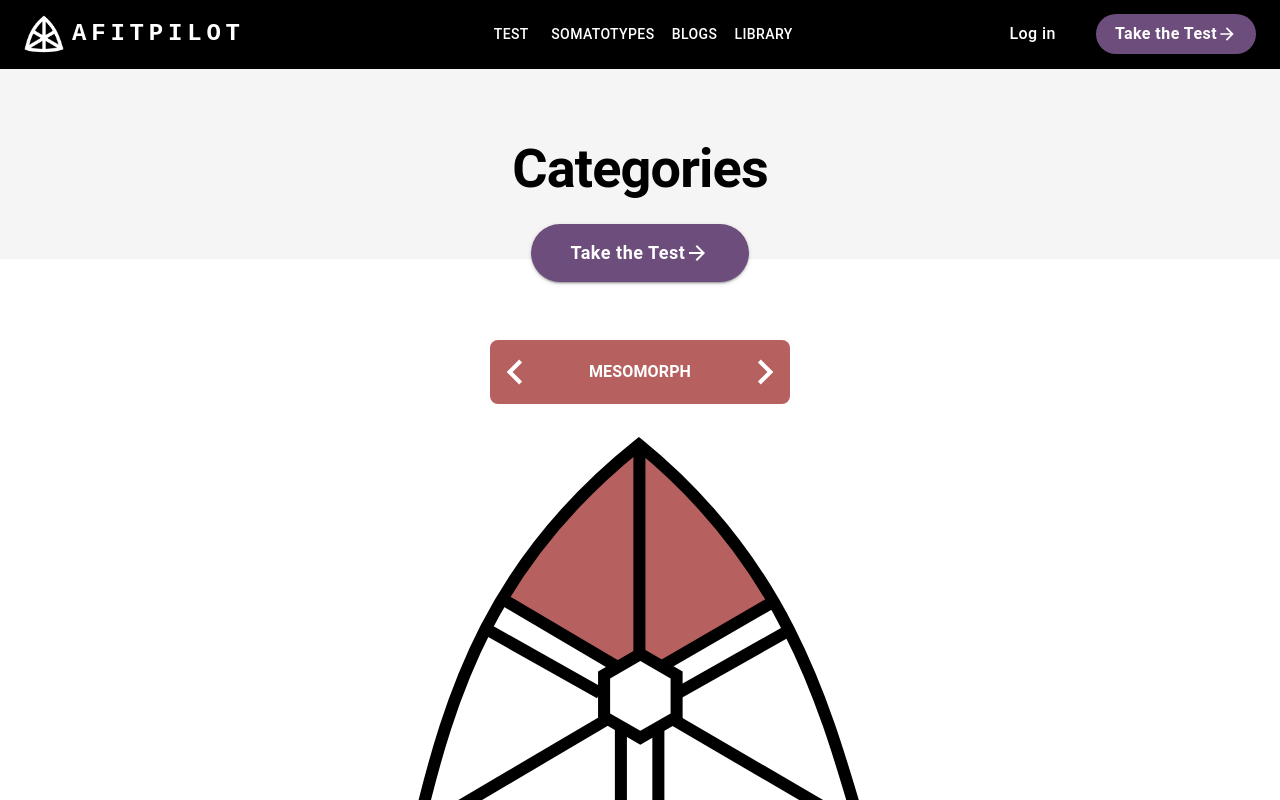
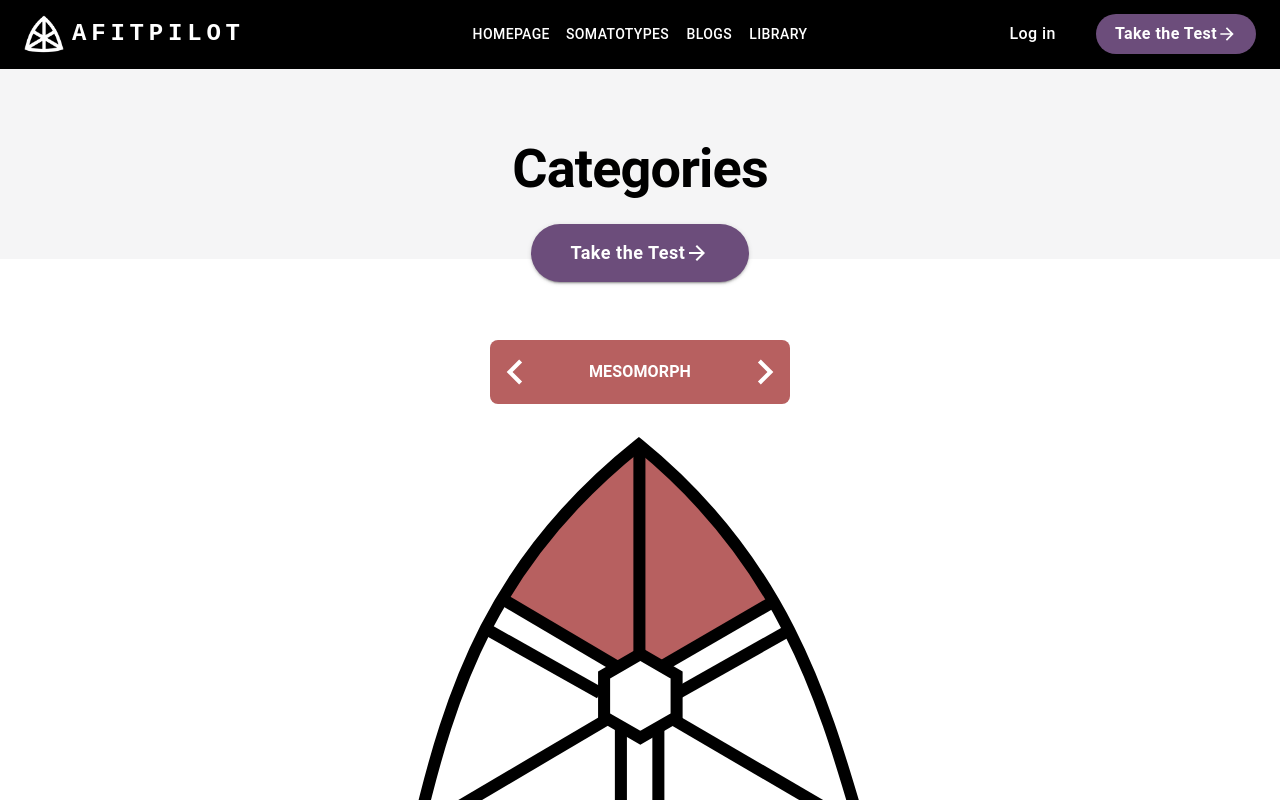
Before and after one commit to walter-clayton/afitpilot-somatotype, a React (Create React App) app in the folder client/: page /Types in a window 1280 px wide. Shown: the top 800 px of the page. Built offline with nearby package versions, Linux system fonts and the light colour scheme.

Commit message:
Fix navbar responsiveness - Add Homepage to navbar

```diff
--- a/client/src/App.tsx
+++ b/client/src/App.tsx
@@ -153,6 +153,7 @@ function App() {
             )
           }
         />
+        <Route path="/Home" element={<Home />} />
         <Route path="/Forget" element={<Forget />} />
         <Route path="/Resetpass" element={<Resetpass />} />
         <Route path="/Contact" element={<Contact />} />
--- a/client/src/components/AppNavBar.tsx
+++ b/client/src/components/AppNavBar.tsx
@@ -19,7 +19,7 @@ import ArrowForwardSharpIcon from "@mui/icons-material/ArrowForwardSharp";
 import Divider from "@mui/material/Divider";
 
 const pages = [
-  { title: "Test", path: "/Test" },
+  { title: "Homepage", path: "/Home" },
   { title: "Somatotypes", path: "/Types" },
   { title: "Blogs", path: "/Blog" },
   { title: "Library", path: "/Library" },
@@ -101,8 +101,8 @@ const ResponsiveAppBar = (props: any) => {
           <Grid container alignItems={"center"}>
             <Grid
               item
-              xs={4}
-              sx={{ display: { xs: "none", md: "flex" }, cursor: "pointer" }}
+              xs={3.5}
+              sx={{ display: large ? "flex" : "none", cursor: "pointer" }}
               flexDirection={"row"}
               onClick={() => {
                 navigate("/");
@@ -133,7 +133,7 @@ const ResponsiveAppBar = (props: any) => {
               item
               xs={10}
               sx={{
-                display: { xs: "flex", md: "none" },
+                display: large ? "none" : "flex",
                 justifyContent: "start",
                 cursor: "pointer",
               }}
@@ -177,7 +177,7 @@ const ResponsiveAppBar = (props: any) => {
               xs={2}
               sx={{
                 justifyContent: "end",
-                display: { xs: "flex", md: "none" },
+                display: large ? "none" : "flex",
               }}
             >
               <IconButton
@@ -209,7 +209,7 @@ const ResponsiveAppBar = (props: any) => {
                 open={Boolean(anchorElNavLogged)}
                 onClose={handleCloseNavLoggedMenu}
                 sx={{
-                  display: { xs: "block", md: "none" },
+                  display: large ? "none" : "block",
                 }}
               >
                 <MenuItem sx={{ justifyContent: "center" }}>
@@ -317,7 +317,7 @@ const ResponsiveAppBar = (props: any) => {
                 open={Boolean(anchorElNav)}
                 onClose={handleCloseNavMenu}
                 sx={{
-                  display: { xs: "block", md: "none" },
+                  display: large ? "none" : "block",
                 }}
               >
                 <MenuItem sx={{ justifyContent: "center" }}>
@@ -391,10 +391,10 @@ const ResponsiveAppBar = (props: any) => {
             </Grid>
             <Grid
               item
-              xs={4}
+              xs={5}
               sx={{
                 justifyContent: "center",
-                display: { xs: "none", md: "flex" },
+                display: large ? "flex" : "none",
               }}
             >
               {pages.map((page, index) => (
@@ -413,10 +413,10 @@ const ResponsiveAppBar = (props: any) => {
             </Grid>
             <Grid
               item
-              xs={4}
+              xs={3.5}
               sx={{
                 justifyContent: "end",
-                display: { xs: "none", md: "flex" },
+                display: large ? "flex" : "none",
               }}
             >
               <Grid
--- a/client/src/components/CTA/TypesPage.tsx
+++ b/client/src/components/CTA/TypesPage.tsx
@@ -166,7 +166,7 @@ const TypesPage = () => {
     setIsShown(true);
     setIsShownFemale(false);
   };
-  const handleClickFeamle = () => {
+  const handleClickFemale = () => {
     setIsShownFemale(true);
     setIsShown(false);
   };
@@ -323,6 +323,7 @@ const TypesPage = () => {
                 "&.MuiButtonBase-root:hover": { bgcolor: "RGB(108, 77, 123)" },
               }}
               onClick={() => {
+                window.scrollTo(0, 0);
                 navigate("/test");
               }}
             >
@@ -412,7 +413,7 @@ const TypesPage = () => {
                 justifyContent: "center",
               }}
               onClick={() => {
-                handleClickFeamle();
+                handleClickFemale();
               }}
             >
               <FemaleIcon sx={{ fontSize: 60 }} />
@@ -449,6 +450,7 @@ const TypesPage = () => {
                   xl={4}
                   sx={{ textAlign: "center", marginTop: 5, mb: 5 }}
                   onClick={() => {
+                    window.scrollTo(0, 0);
                     navigate(step.linkToPage);
                   }}
                 >
@@ -511,6 +513,7 @@ const TypesPage = () => {
                   },
                 }}
                 onClick={() => {
+                  window.scrollTo(0, 0);
                   navigate("/test");
                 }}
               >
@@ -544,6 +547,7 @@ const TypesPage = () => {
                   xl={4}
                   sx={{ textAlign: "center", marginTop: 5, mb: 5 }}
                   onClick={() => {
+                    window.scrollTo(0, 0);
                     navigate(step.linkToPage);
                   }}
                 >
@@ -607,6 +611,7 @@ const TypesPage = () => {
                   xl={4}
                   sx={{ textAlign: "center", marginTop: 5, mb: 5 }}
                   onClick={() => {
+                    window.scrollTo(0, 0);
                     navigate(step.linkToPage);
                   }}
                 >
@@ -669,6 +674,7 @@ const TypesPage = () => {
                   },
                 }}
                 onClick={() => {
+                  window.scrollTo(0, 0);
                   navigate("/test");
                 }}
               >
@@ -703,6 +709,7 @@ const TypesPage = () => {
                   xl={4}
                   sx={{ textAlign: "center", marginTop: 5, mb: 5 }}
                   onClick={() => {
+                    window.scrollTo(0, 0);
                     navigate(step.linkToPage);
                   }}
                 >
@@ -766,6 +773,7 @@ const TypesPage = () => {
                   xl={12}
                   sx={{ textAlign: "center", marginTop: 5, mb: 5 }}
                   onClick={() => {
+                    window.scrollTo(0, 0);
                     navigate(step.linkToPage);
                   }}
                 >
```
